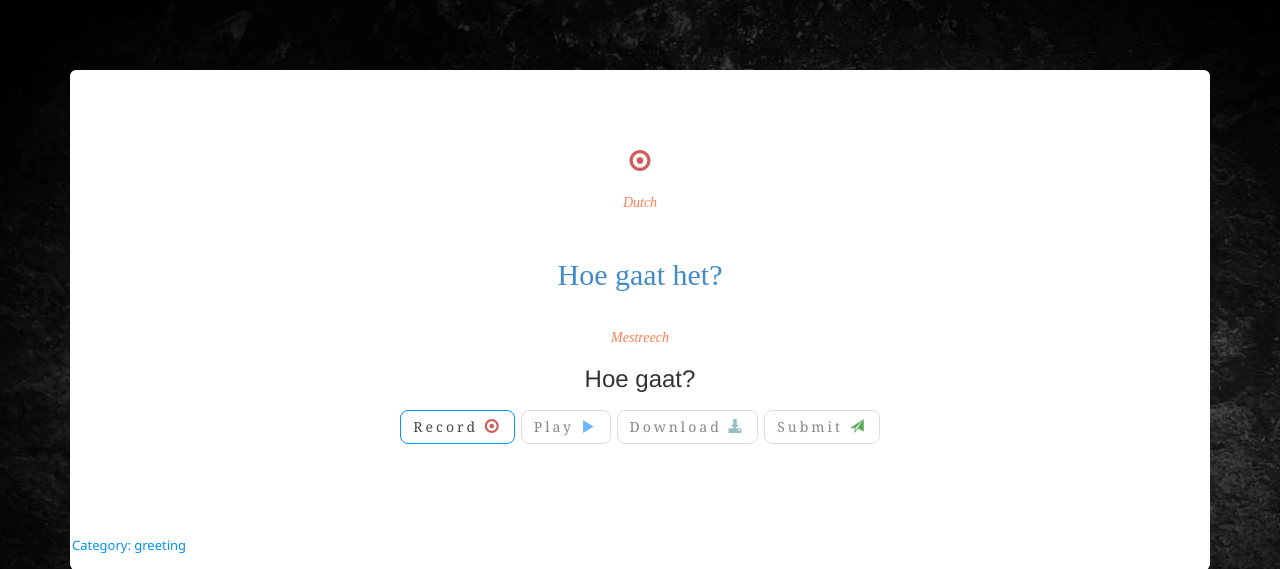
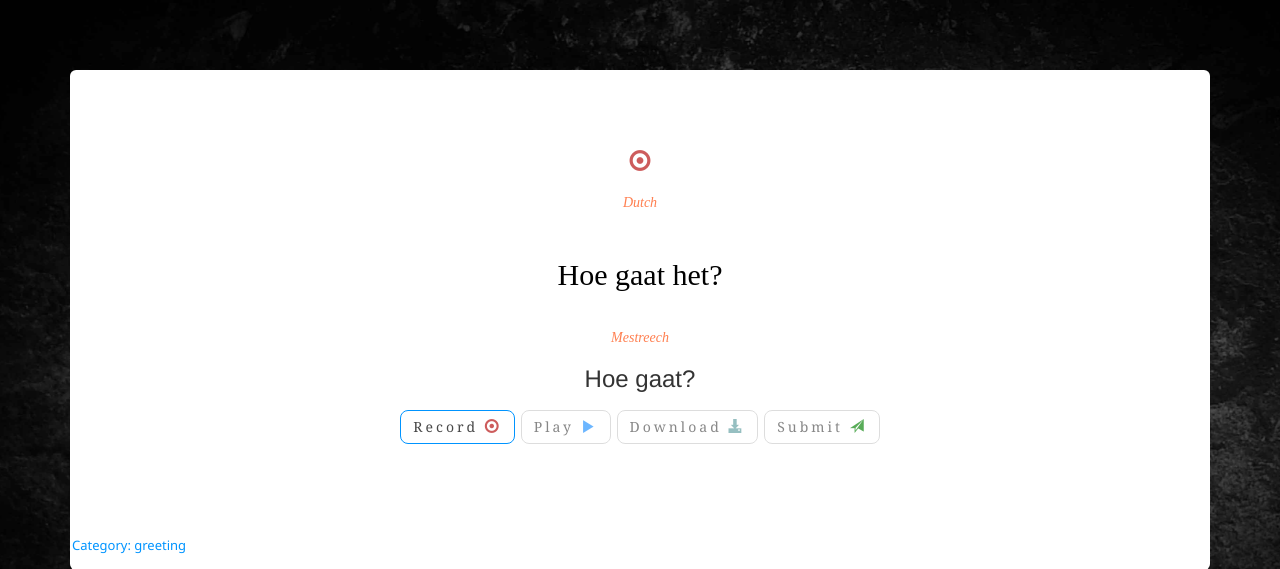
Before and after one commit to Finesomtoe/PronounceApp, a Flask app: page /sentences/1/1 in a window 1280 px wide. Shown: the top 569 px of the page. Run offline with Flask 2, Linux system fonts and the light colour scheme; a user stored in the database is signed in; data comes from the database, SQL or seed files in the repository; parts of the project's set-up code (start-up, migrations or seed data) failed here and were passed over; some libraries are stand-ins or nearby versions.

Commit message:
Small changes

```diff
--- a/Pronounce/Pronounce/templates/sentences.html
+++ b/Pronounce/Pronounce/templates/sentences.html
@@ -16,7 +16,7 @@
             <h4 id="stoptext" style="color:dodgerblue; display:none">Recording Stopped</h4>
             <span class="glyphicon glyphicon-record" style="color:indianred"></span>
             <h5 class="text-center" style="color:coral; font-family:'Californian FB'; font-style:italic">Dutch</h5>
-                <h2><a href="#" data-toggle="tooltip" data-placement="top" title="{{sentence.sentenceenglish}}">{{sentence.sentencedutch}}</a></h2>
+                <h2><a href="#" style="color:black" data-toggle="tooltip" data-placement="top" title="{{sentence.sentenceenglish}}">{{sentence.sentencedutch}}</a></h2>
             <h5 class="text-center" style="color:coral; font-family:'Californian FB'; font-style:italic">Mestreech</h5>
                 <h3>{{sentence.sentencemaas}}</h3>
             <div id="container">
--- a/Pronounce/Pronounce/views.py
+++ b/Pronounce/Pronounce/views.py
@@ -90,7 +90,7 @@ def assemblies():
             if not os.path.exists(path):
                 os.makedirs(path)
             app.config["UPLOAD_FOLDER"] = path
-            if os.path.isfile(filename):
+            if os.path.isfile(os.path.join(app.config['UPLOAD_FOLDER'], filename)):
                 basename = volunteer.fullname + "_" + os.path.splitext(filename)[0]+ "_" + str(sentence.sentenceid)
                 ext = os.path.splitext(filename)[1]
                 filename = basename + ext
```
Also changed, not shown: 1 other file.
